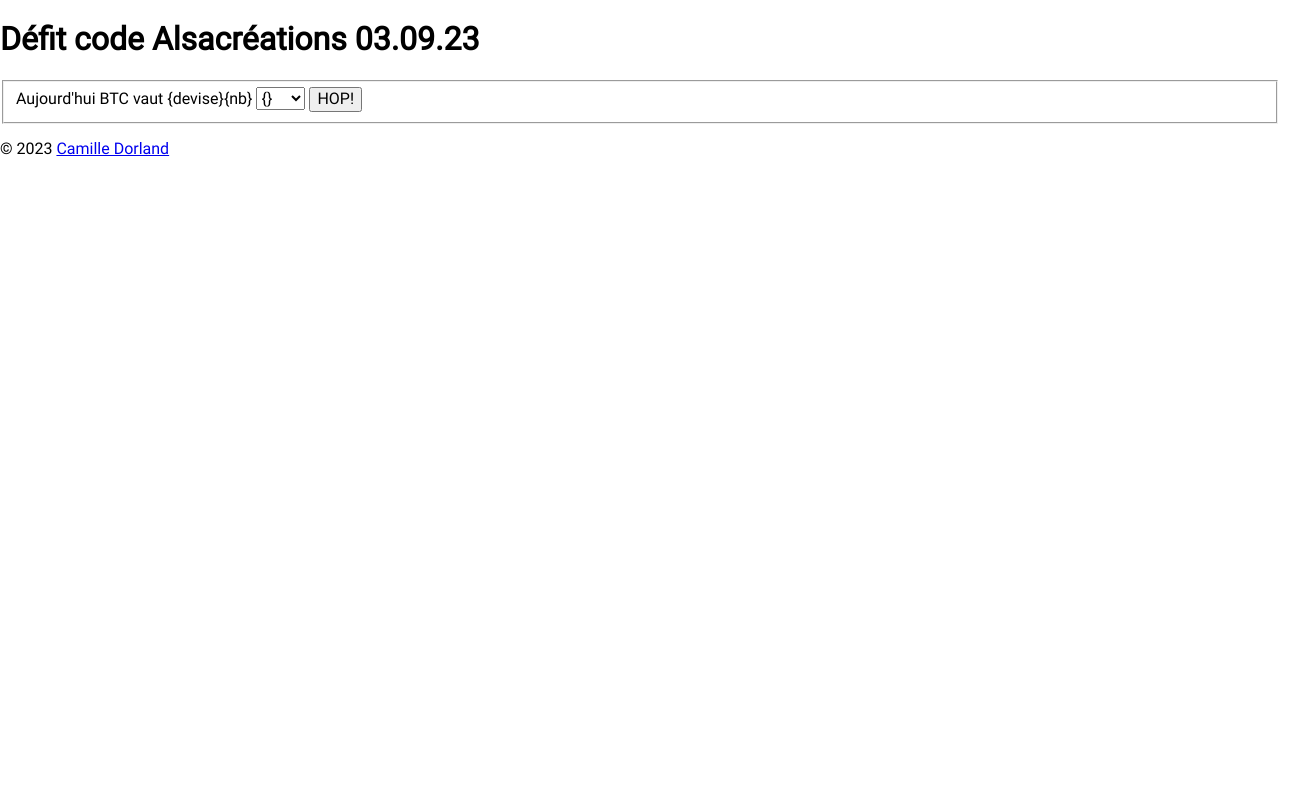
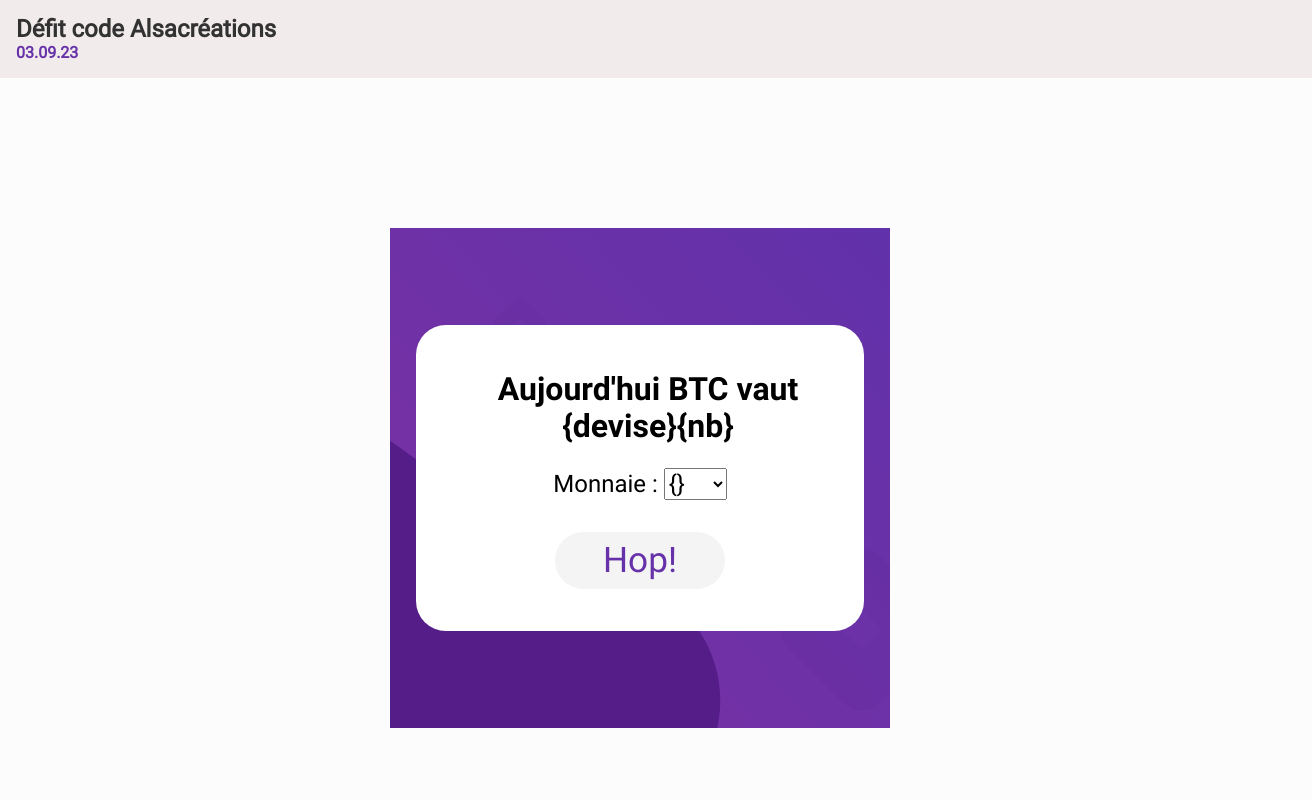
Before and after one commit to Littlebirdwarrior/alsacreations, a plain HTML site: page index.html in a window 1280 px wide. Shown: the top 800 px of the page, 1312 px wide, since content can reach past the window. Drawn offline with Linux system fonts and the light colour scheme.

Commit message:
couche de style 1 ok

```diff
--- a/fonts/css/styles.css
+++ b/fonts/css/styles.css
@@ -1,10 +1,119 @@
 /*Normalize --
 Pour que ce composant s'affiche correctement sur tous les navigateurs,
-est préférable d'importer un normalize plutôt qu'un resset
+est préférable d'importer un normalize plutôt qu'un reset
 */
 
+header, footer, fieldset, h1, h2, h3 {
+  margin: 0;
+  margin-block-start: 0;
+  margin-block-end: 0;
+  margin-inline-start: 0;
+  margin-inline-end: 0;
+}
+* {
+  box-sizing: content-box;
+  width: 100%;
+}
+
+
+/* Généraux*/
 body {
-  background: white;
+  background: #fdfcfc;
   color: black;
   font-family: 'Roboto', sans-serif;
+  height: 100vh;
 }
+
+header, footer {
+  background: #f1ebeb;
+  color: #333232;
+  padding: 1rem;
+}
+
+footer {
+  width: 100%;
+}
+
+h1 {
+  font-size: 1.5rem;
+}
+
+h1 >span {
+  display: block;
+  font-size: 1rem;
+  color: #6631A9
+}
+
+main, section {
+  width: 100%;
+  height: 100%;
+}
+
+section {
+  display: flex;
+  justify-content: center;
+  align-items: center;
+}
+
+article {
+  width: 560px;
+  height: 560px;
+  background-image:  url("/img/svg.svg");
+  background-position: center;
+  background-origin: border-box;
+  background-repeat: no-repeat;
+  display: flex;
+  justify-content: center;
+  align-items: center;
+}
+
+.form {
+  width: 80%;
+
+  background: #fff;
+  border-radius: 30px;
+  display: flex;
+
+}
+
+.form fieldset {
+  width: 70%;
+  margin: 2rem auto;
+  display: flex;
+  flex-direction: column;
+  justify-content: space-between;
+  text-align: center;
+  border: none;
+}
+
+.form fieldset p:first-child {
+  font-family: 'Roboto-Bold', sans-serif;
+  font-weight: bold;
+  font-size: 2rem;
+  margin: 0.5rem;
+}
+
+.form-select-group label, .form-select-group select {
+  display: inline;
+  font-size: 1.5rem;
+}
+
+.form-select-group select {
+  width: fit-content;
+}
+
+.button {
+  width: fit-content;
+  margin: 1rem auto 0;
+  font-size: 2.2rem;
+  background-color: #f4f4f4;
+  color: #6631A9;
+  padding: 0.5rem 3rem;
+  border-radius: 30px;
+  border: none;
+}
+
+.button:hover, .button:focus {
+  background-color: #6631A9;
+  color: #f4f4f4;
+}
--- a/index.html
+++ b/index.html
@@ -24,8 +24,10 @@
         <section>
             <article>
                 <form action="" method="POST" target="_self" class="form">
-                    <fieldset class="">
-                        <label for="form-select">Aujourd'hui BTC vaut {devise}{nb}</label>
+                    <fieldset>
+                        <p>Aujourd'hui BTC vaut {devise}{nb}</p>
+                        <p class="form-select-group">
+                            <label for="form-select">Monnaie : </label>
                             <select id="form-select">
                                 <optgroup label="option-group">
                                     <option>{}</option>
@@ -33,7 +35,8 @@
                                     <option>{}</option>
                                 </optgroup>
                             </select>
-                        <input type="submit" value="HOP!"/>
+                        </p>
+                        <input class="button" type="submit" value="Hop!"/>
                     </fieldset>
                 </form>
             </article>
```
Lines whose indentation alone changed are shown as unchanged.
